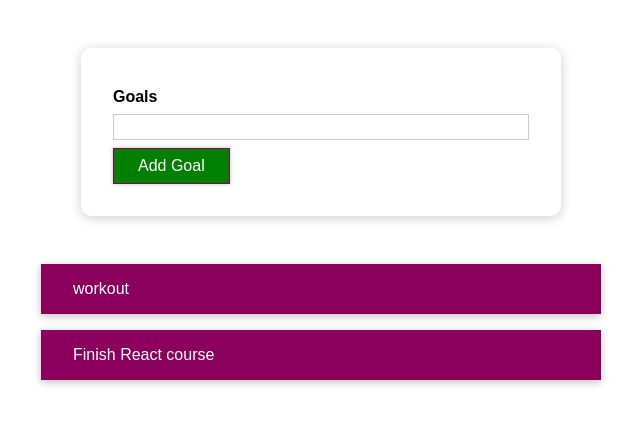
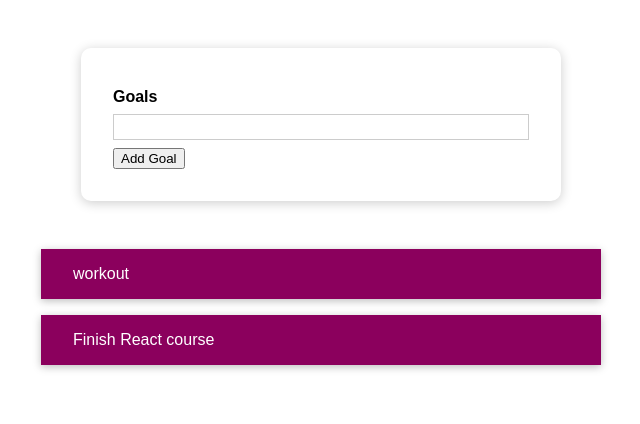
Before and after one commit to CJCODESgit/goals-app, a React (Create React App) app: page / in a window 1280 px wide. Shown: the top 424 px of the page, without its empty margins (319-959 px from the left). Built offline with nearby package versions, Linux system fonts and the light colour scheme.

Commit message:
using CSS modules instead

```diff
--- a/src/components/UI/Button/Button.js
+++ b/src/components/UI/Button/Button.js
@@ -1,41 +1,45 @@
-import styled from 'styled-components';
-// import './Button.css';
+import React from "react";
 
-const Button = styled.button`
-  font: inherit;
-  width: 100%;
-  padding: 0.5rem 1.5rem;
-  border: 1px solid #8b005d;
-  color: white;
-  background: green;
-  box-shadow: 0 0 4px rgba(0, 0, 0, 0.26);
-  cursor: pointer;
+// import styled from 'styled-components';
+import styles from './Button.module.css';
 
-  @media (min-width: 768px){
-    width: auto;
-  }
+//COMMENTED OUT STYLED COMPONENTS TO USE CSS MODULES. GRACIAS
 
-&:focus {
-  outline: none;
-}
+// const Button = styled.button`
+//   font: inherit;
+//   width: 100%;
+//   padding: 0.5rem 1.5rem;
+//   border: 1px solid #8b005d;
+//   color: white;
+//   background: green;
+//   box-shadow: 0 0 4px rgba(0, 0, 0, 0.26);
+//   cursor: pointer;
 
-&:hover,
-&:active {
-  background: #ac0e77;
-  border-color: #ac0e77;
-  box-shadow: 0 0 8px rgba(0, 0, 0, 0.26);
-}
+//   @media (min-width: 768px){
+//     width: auto;
+//   }
 
-`;
+// &:focus {
+//   outline: none;
+// }
+
+// &:hover,
+// &:active {
+//   background: #ac0e77;
+//   border-color: #ac0e77;
+//   box-shadow: 0 0 8px rgba(0, 0, 0, 0.26);
+// }
+
+// `;
 
 //TESTING STYLED COMPONENTS INSTEAD
 
-// const Button = props => {
-//   return (
-//     <button type={props.type} className="button" onClick={props.onClick}>
-//       {props.children}
-//     </button>
-//   );
-// };
+const Button = props => {
+  return (
+    <button type={props.type} className="button" onClick={props.onClick}>
+      {props.children}
+    </button>
+  );
+};
 
 export default Button;
```
Also changed, not shown: src/components/UI/Button/Button.module.css (renamed from src/components/UI/Button/Button.css).
